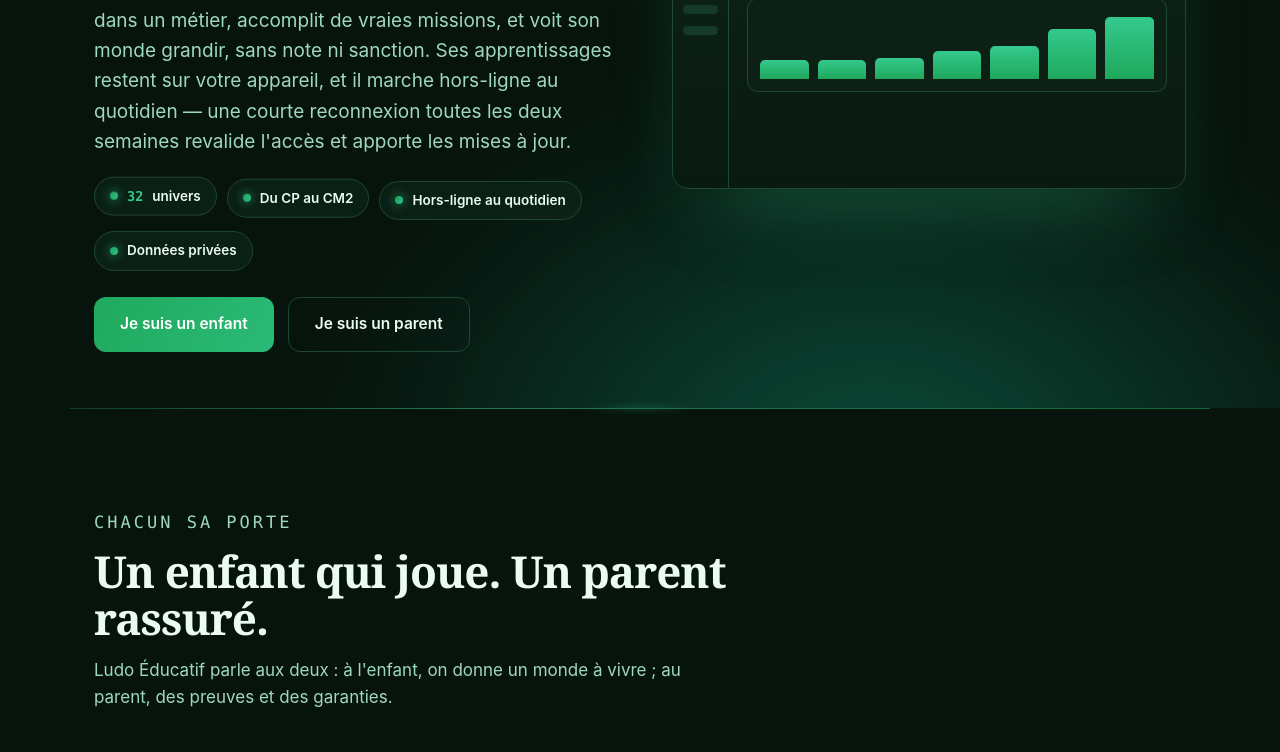
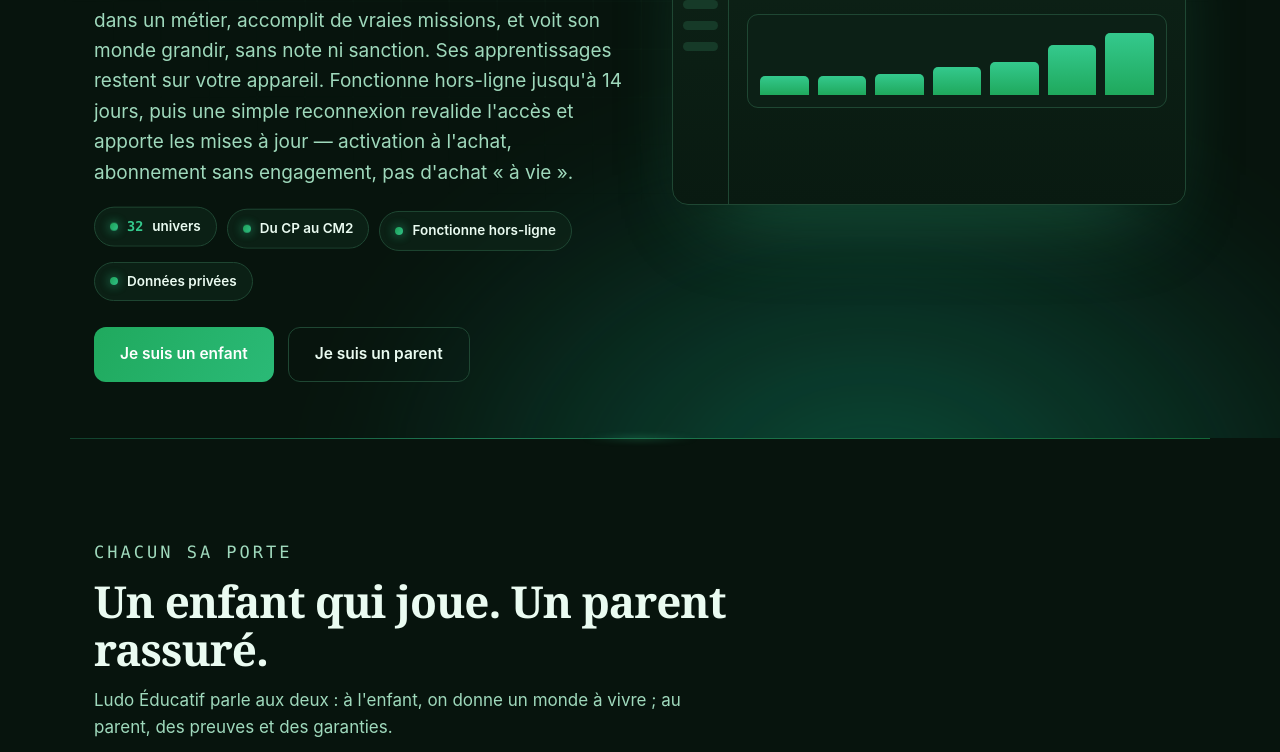
Before and after one commit to nicolashermilly/LudoEducatif-Site, a plain HTML site: page index.html in a window 1280 px wide. Shown: the part 467-1219 px from the top of the page. Drawn offline with Linux system fonts and the light colour scheme; animation ran at ten frames a second.

Commit message:
Truth-up : formulation alignée mot pour mot sur la page éditeur de référence
- Court : « Fonctionne hors-ligne » (meta, chip, puces tarifs).
- Complet (hero) : hors-ligne jusqu'à 14 j + activation à l'achat + revalidation
  + MAJ incluses + abonnement sans engagement, pas d'achat « à vie ».
- FAQ alignée : « Oui, jusqu'à 14 jours ; une reconnexion régulière revalide + MAJ ».
- Conservé : données locales/privées (P9), acquis jamais perdus (P10).
- Garde gamme : même phrase-socle que /equisavoir/ (éditeur) et equisavoir-site.

Co-Authored-By: Claude Opus 4.8 <noreply@anthropic.com>
Claude-Session: https://claude.ai/code/session_01NsWVcuu6aeMshAVuyvb6q9

```diff
--- a/index.html
+++ b/index.html
@@ -4,10 +4,10 @@
 <meta charset="utf-8">
 <meta name="viewport" content="width=device-width, initial-scale=1">
 <title>Ludo Éducatif — 32 univers pour apprendre en jouant</title>
-<meta name="description" content="32 univers ludo-éducatifs pour les 5-11 ans (CP→CM2). Un espace parents rassurant, des mondes à vivre pour les enfants. Hors-ligne au quotidien, données locales, bienveillant.">
+<meta name="description" content="32 univers ludo-éducatifs pour les 5-11 ans (CP→CM2). Un espace parents rassurant, des mondes à vivre pour les enfants. Fonctionne hors-ligne, données locales et privées, bienveillant.">
 <meta name="theme-color" content="#07140D">
 <meta property="og:title" content="Ludo Éducatif — 32 univers pour apprendre en jouant">
-<meta property="og:description" content="32 univers ludo-éducatifs pour les 5-11 ans (CP→CM2). Un espace parents rassurant, des mondes à vivre pour les enfants. Hors-ligne au quotidien, données locales, bienveillant.">
+<meta property="og:description" content="32 univers ludo-éducatifs pour les 5-11 ans (CP→CM2). Un espace parents rassurant, des mondes à vivre pour les enfants. Fonctionne hors-ligne, données locales et privées, bienveillant.">
 <meta property="og:type" content="website">
 <style>
 
@@ -236,11 +236,11 @@
       <h1 class="reveal">Le logiciel qui fait aimer
         <span class="rot" id="rot"><span class="on">apprendre.</span><span>les maths.</span><span>la lecture.</span><span>grandir.</span></span>
       </h1>
-      <p class="lede reveal">Côté enfant, un vrai monde à faire vivre. Côté parent, un apprentissage juste, privé et bienveillant. L'enfant entre dans un métier, accomplit de vraies missions, et voit son monde grandir, sans note ni sanction. Ses apprentissages restent sur votre appareil, et il marche hors-ligne au quotidien — une courte reconnexion toutes les deux semaines revalide l'accès et apporte les mises à jour.</p>
+      <p class="lede reveal">Côté enfant, un vrai monde à faire vivre. Côté parent, un apprentissage juste, privé et bienveillant. L'enfant entre dans un métier, accomplit de vraies missions, et voit son monde grandir, sans note ni sanction. Ses apprentissages restent sur votre appareil. Fonctionne hors-ligne jusqu'à 14 jours, puis une simple reconnexion revalide l'accès et apporte les mises à jour — activation à l'achat, abonnement sans engagement, pas d'achat «&nbsp;à vie&nbsp;».</p>
       <div class="proofs reveal">
         <span class="proof"><span class="pdot"></span><b>32</b> univers</span>
         <span class="proof"><span class="pdot"></span>Du CP au CM2</span>
-        <span class="proof"><span class="pdot"></span>Hors-ligne au quotidien</span>
+        <span class="proof"><span class="pdot"></span>Fonctionne hors-ligne</span>
         <span class="proof"><span class="pdot"></span>Données privées</span>
       </div>
       <div class="cta-row reveal">
@@ -335,9 +335,9 @@
 <section><div class="wrap">
   <div class="sec-head reveal"><p class="eyebrow">Tarifs · sans engagement</p><h2 class="big">Un univers = un abonnement.</h2><p>À l'unité, ou tout d'un coup avec le Pack famille. <a href="tarifs/" style="color:var(--cyan)">Détail &amp; FAQ →</a></p></div>
   <div class="prix">
-    <div class="live pcard reveal"><span class="tag">Mensuel</span><div class="amount">3&nbsp;€<small> / mois</small></div><div class="sub">par univers · prélèvement SEPA</div><ul><li>Sans engagement</li><li>L'univers complet, hors-ligne au quotidien</li><li>Mises à jour incluses</li></ul></div>
-    <div class="live pcard reveal"><span class="tag">Annuel · le plus simple</span><div class="amount">30&nbsp;€<small> / an</small></div><div class="sub">par univers · au comptant (carte)</div><ul><li>Deux mois offerts</li><li>L'univers complet, hors-ligne au quotidien</li><li>Mises à jour incluses</li></ul></div>
-    <div class="live pcard reveal" style="border-color:var(--cyan)"><span class="tag">Pack famille · le plus avantageux</span><div class="amount">99&nbsp;€<small> / an</small></div><div class="sub">accès à TOUS les univers</div><ul><li>Les 32 univers inclus — et les prochains dès leur ouverture</li><li>Tous hors-ligne au quotidien, mises à jour incluses</li><li>Au comptant (carte)</li></ul></div>
+    <div class="live pcard reveal"><span class="tag">Mensuel</span><div class="amount">3&nbsp;€<small> / mois</small></div><div class="sub">par univers · prélèvement SEPA</div><ul><li>Sans engagement</li><li>L'univers complet — fonctionne hors-ligne (jusqu'à 14 j)</li><li>Mises à jour incluses</li></ul></div>
+    <div class="live pcard reveal"><span class="tag">Annuel · le plus simple</span><div class="amount">30&nbsp;€<small> / an</small></div><div class="sub">par univers · au comptant (carte)</div><ul><li>Deux mois offerts</li><li>L'univers complet — fonctionne hors-ligne (jusqu'à 14 j)</li><li>Mises à jour incluses</li></ul></div>
+    <div class="live pcard reveal" style="border-color:var(--cyan)"><span class="tag">Pack famille · le plus avantageux</span><div class="amount">99&nbsp;€<small> / an</small></div><div class="sub">accès à TOUS les univers</div><ul><li>Les 32 univers inclus — et les prochains dès leur ouverture</li><li>Tous fonctionnent hors-ligne (jusqu'à 14 j), mises à jour incluses</li><li>Au comptant (carte)</li></ul></div>
   </div>
   <div class="essai reveal"><span class="ic2">🎁</span><p><b>Essai de 5 jours d'usage, par univers.</b> Cinq journées réelles pour découvrir un univers avant tout abonnement.</p></div>
 </div></section>
```
Also changed, not shown: tarifs/index.html (+4 -4 lines).
